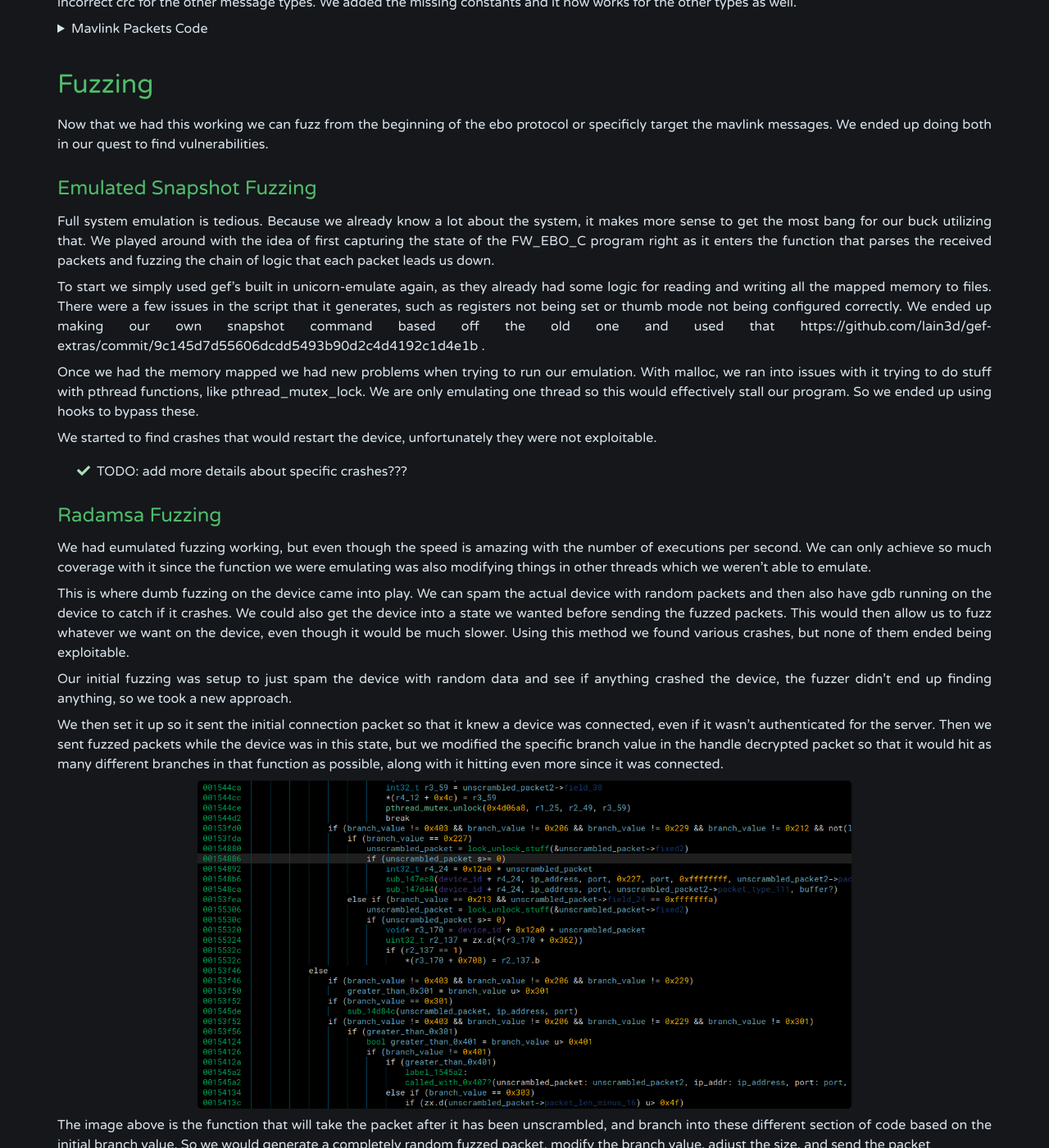
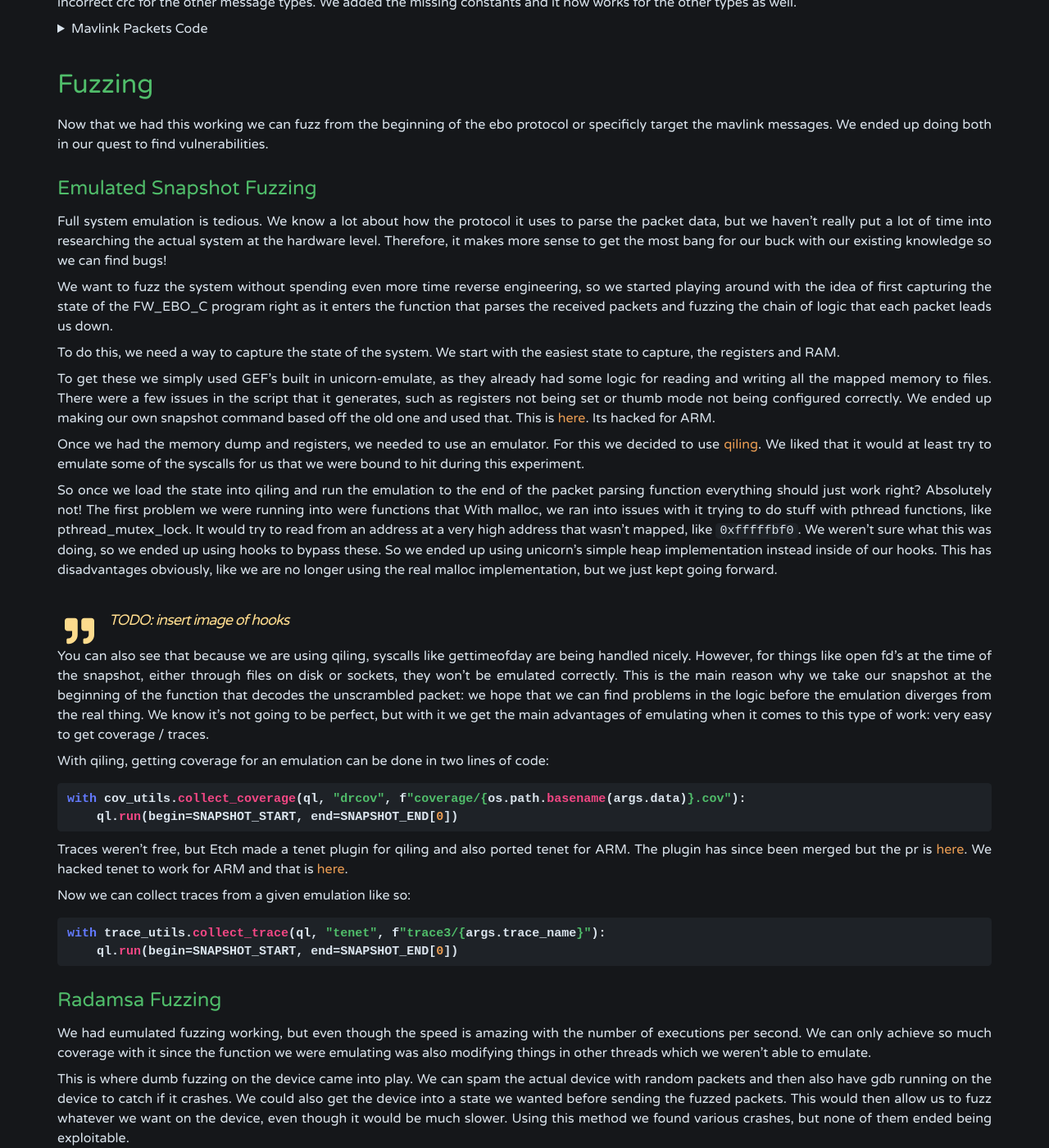
Before and after one commit to debugmen/debugmen.github.io, a Jekyll site: the page built from _posts/2022-03-10-enabot_series_part_3.md, in a window 1280 px wide and 1400 px high, scrolled down 1320 px. Shown: the whole window at 82% size. Built offline with Jekyll 4.4.1, drawn with Linux system fonts in a browser that asks for light colours.

Commit message:
add more to snapshot section

````diff
--- a/_posts/2022-03-10-enabot_series_part_3.md
+++ b/_posts/2022-03-10-enabot_series_part_3.md
@@ -155,15 +155,38 @@ Now that we had this working we can fuzz from the beginning of the ebo protocol
 
 ## Emulated Snapshot Fuzzing
 
-Full system emulation is tedious. Because we already know a lot about the system, it makes more sense to get the most bang for our buck utilizing that. We played around with the idea of first capturing the state of the FW_EBO_C program right as it enters the function that parses the received packets and fuzzing the chain of logic that each packet leads us down.
+Full system emulation is tedious. We know a lot about how the protocol it uses to parse the packet data, but we haven't really put a lot of time into researching the actual system at the hardware level. Therefore, it makes more sense to get the most bang for our buck with our existing knowledge so we can find bugs!
 
-To start we simply used gef's built in unicorn-emulate again, as they already had some logic for reading and writing all the mapped memory to files. There were a few issues in the script that it generates, such as registers not being set or thumb mode not being configured correctly. We ended up making our own snapshot command based off the old one and used that https://github.com/lain3d/gef-extras/commit/9c145d7d55606dcdd5493b90d2c4d4192c1d4e1b .
+We want to fuzz the system without spending even more time reverse engineering, so we started playing around with the idea of first capturing the state of the FW_EBO_C program right as it enters the function that parses the received packets and fuzzing the chain of logic that each packet leads us down.
 
-Once we had the memory mapped we had new problems when trying to run our emulation. With malloc, we ran into issues with it trying to do stuff with pthread functions, like pthread_mutex_lock. We are only emulating one thread so this would effectively stall our program. So we ended up using hooks to bypass these.
+To do this, we need a way to capture the state of the system. We start with the easiest state to capture, the registers and RAM.
 
-We started to find crashes that would restart the device, unfortunately they were not exploitable.
+To get these we simply used GEF's built in unicorn-emulate, as they already had some logic for reading and writing all the mapped memory to files. There were a few issues in the script that it generates, such as registers not being set or thumb mode not being configured correctly. We ended up making our own snapshot command based off the old one and used that. This is [here](https://github.com/lain3d/gef-extras/commit/9c145d7d55606dcdd5493b90d2c4d4192c1d4e1b). Its hacked for ARM.
 
-- TODO: add more details about specific crashes???
+Once we had the memory dump and registers, we needed to use an emulator. For this we decided to use [qiling](https://github.com/qilingframework/qiling). We liked that it would at least try to emulate some of the syscalls for us that we were bound to hit during this experiment.
+
+So once we load the state into qiling and run the emulation to the end of the packet parsing function everything should just work right? Absolutely not! The first problem we were running into were functions that  With malloc, we ran into issues with it trying to do stuff with pthread functions, like pthread_mutex_lock. It would try to read from an address at a very high address that wasn't mapped, like `0xfffffbf0`. We weren't sure what this was doing, so we ended up using hooks to bypass these. So we ended up using unicorn's simple heap implementation instead inside of our hooks. This has disadvantages obviously, like we are no longer using the real malloc implementation, but we just kept going forward.
+
+> TODO: insert image of hooks
+
+You can also see that because we are using qiling, syscalls like gettimeofday are being handled nicely. However, for things like open fd's at the time of the snapshot, either through files on disk or sockets, they won't be emulated correctly. This is the main reason why we take our snapshot at the beginning of the function that decodes the unscrambled packet: we hope that we can find problems in the logic before the emulation diverges from the real thing. We know it's not going to be perfect, but with it we get the main advantages of emulating when it comes to this type of work: very easy to get coverage / traces.
+
+With qiling, getting coverage for an emulation can be done in two lines of code:
+
+```python
+with cov_utils.collect_coverage(ql, "drcov", f"coverage/{os.path.basename(args.data)}.cov"):
+    ql.run(begin=SNAPSHOT_START, end=SNAPSHOT_END[0])
+```
+
+Traces weren't free, but Etch made a tenet plugin for qiling and also ported tenet for ARM. The plugin has since been merged but the pr is [here](https://github.com/qilingframework/qiling/pull/1205). We hacked tenet to work for ARM and that is [here](https://github.com/lain3d/tenet).
+
+Now we can collect traces from a given emulation like so:
+
+```python
+with trace_utils.collect_trace(ql, "tenet", f"trace3/{args.trace_name}"):
+    ql.run(begin=SNAPSHOT_START, end=SNAPSHOT_END[0])
+```
+
 
 ## Radamsa Fuzzing
 
````
Also changed, not shown: assets/enabot_part3/fuzzing_coverage.png (added), assets/enabot_part3/segfault.png (added), assets/enabot_part3/snapshot_emu0.png (added).
